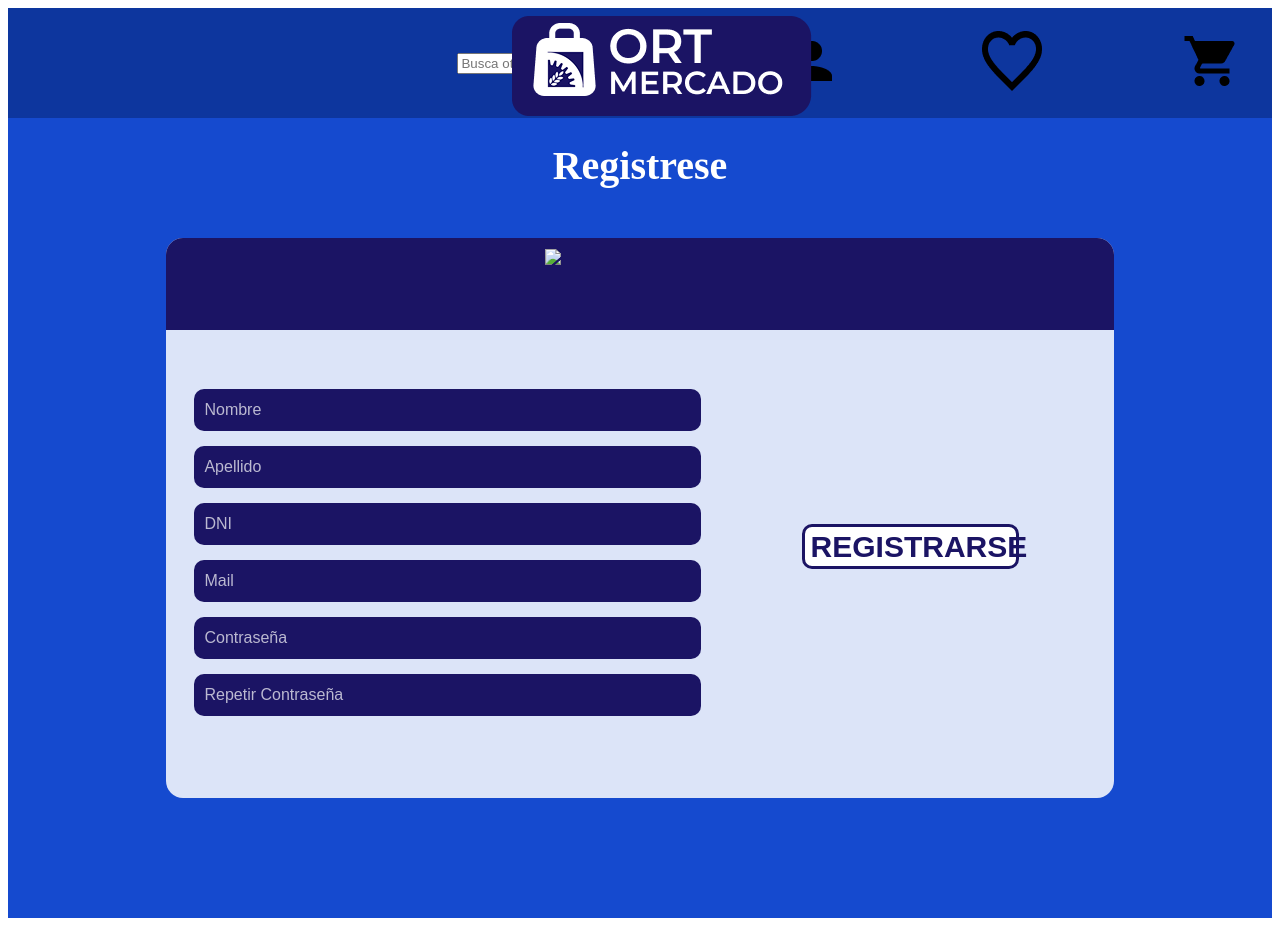
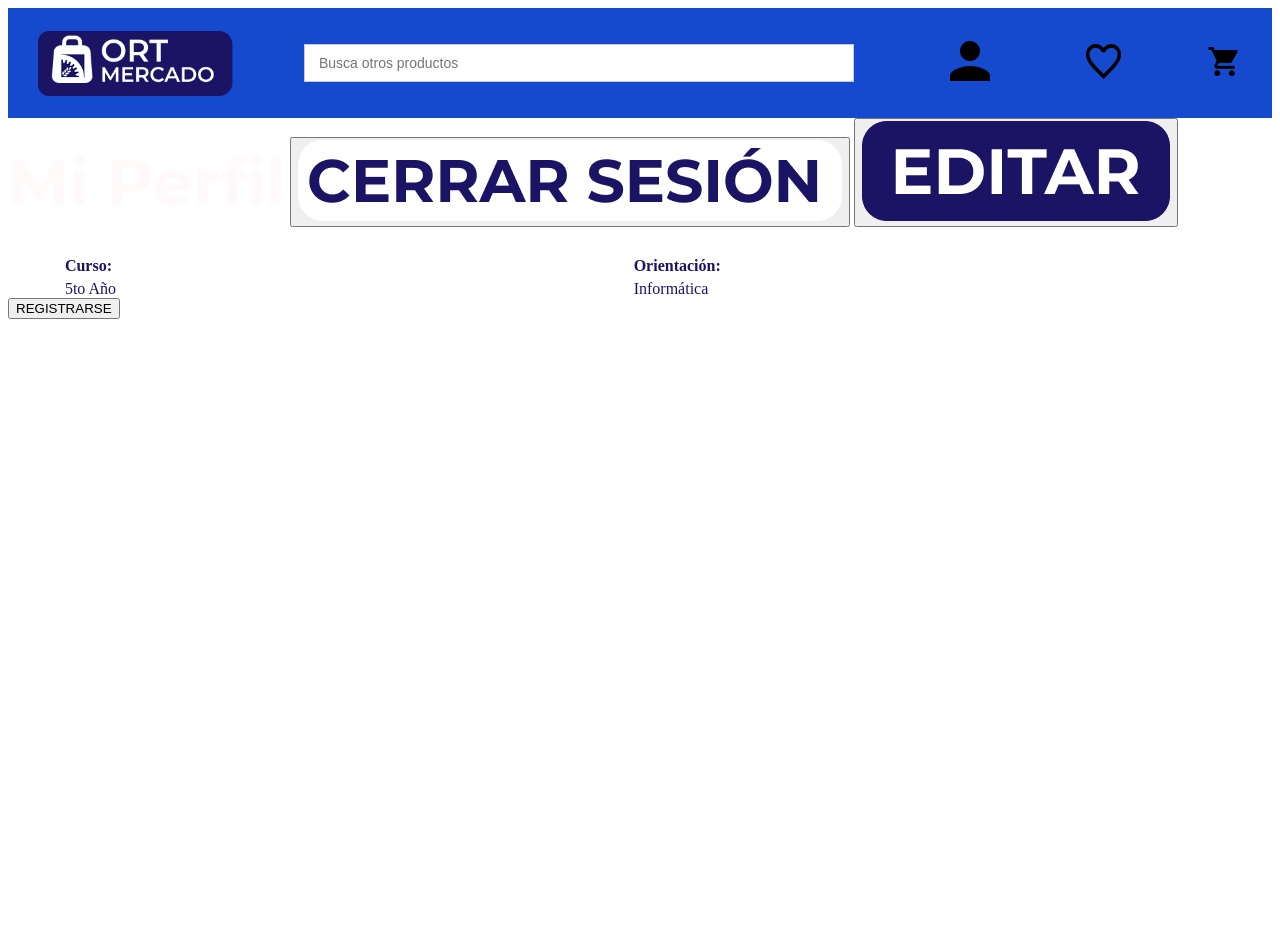
Before and after one commit to 3-TIC-ORT/proyecto-mercado-ort, a website: page Front-end/usuarioinfo/usuario.html in a window 1280 px wide. After the commit the page ends 800 px from the top, so only its background shows below. Drawn offline with nearby package versions, Linux system fonts and the light colour scheme; files that its build step writes are made by us from their sources.

Commit message:
usuarioinfo

```diff
--- a/Front-end/usuarioinfo/usuario.html
+++ b/Front-end/usuarioinfo/usuario.html
@@ -4,47 +4,46 @@
 <head>
   <meta charset="UTF-8">
   <title>Usuario Info</title>
-  <script src="https://cdnjs.cloudflare.com/ajax/libs/socket.io/4.8.1/socket.io.js"></script>
-  <script src="https://cdn.jsdelivr.net/gh/JZylber/SoqueTIC-Client@v1.4.2/soquetic-client.js"></script>
-    <link rel="stylesheet" href="registrese.css">
   <link rel="stylesheet" href="usuarioinfo.css">
 </head>
 <body>
 
   <header class="header">
-    <div class="Logo"></div><a href="../Inicio/Inicio.html">  <img src="Group 70.png" class="Logo"></img> </a>
-    <label for="Búsqueda"></label><br>
-    <input type="text" id="Búsqueda" name="Búsqueda" placeholder="Busca otros productos" required>
-    <div class="user"><a href="../usuarioinfo/usuario.html"> <img src="Group 71.png" ></a></div>
-    <div class="favoritos" ><a href="../Favoritos/Favoritos.html"> <img src="Group 72.png"></a></div>
+    <div class="logo">
+      <a href="../Inicio/Inicio.html">
+        <img src="Group 70.png" class="logo">
+      </a>
+    </div>
+    <input type="text" id="Búsqueda" placeholder="Busca otros productos" required>
+    <div class="user"><a href="../usuarioinfo/usuario.html"><img src="Group 71.png"></a></div>
+    <div class="favoritos"><a href="../Favoritos/Favoritos.html"><img src="Group 72.png"></a></div>
     <div class="cart"><a href="../pantalla del carrito/pantalladelcarrito.html"><img src="Group 73.png"></a></div>
   </header>
 
-  <div class="Fondo">
-    <h1 class="titulo"> Registrese </h1>
-     <div class="CuadradoGris">
+  <div class="CuadroPerfil">
+    <div class="BarraPerfil">
+      <span class="titulo-perfil"><img src="Group 85.png" alt="titulo-perfil"></span>
+      <button class="btn-cerrar"><img src="Group 84.png" alt="btn-cerrar"></button>
+      <button id="botonEditar" class="btn-editar"><img src="Frame 46.png" alt="btn-editar"></button>
+    </div>
 
-       <div class="CuadradoAzul1"></div>
-       <div class="CuadradoAzul"><img src="Group 66.png"  height="55vh" class="Logo"></div>
-       <div class="Formulario">
+    <div class="Formulario">
+      <div class="dato">
+        <label>Curso:</label>
+        <span id="cursoTexto">5to Año</span>
+        <input type="text" id="cursoInput" class="BotonDeCurso" style="display: none;">
+      </div>
 
-    <input type="text"PlaceHolder="Nombre" id="CajaDeNombre" class="BotonDeNombre"  required>
-    <input type="text"PlaceHolder="Apellido" id="CajaDeApellido" class="BotonDeApellido" required>
-    <input type="text"PlaceHolder="DNI" id="CajaDeDNI" class="BotonDeDNI" required>
-    <input type="email"PlaceHolder="Mail" id="CajaDeMail" class="BotonDeMail" required>
-    <input type="text"PlaceHolder="Contraseña" id="CajaDeContraseña" class="BotonDeContraseña" required>
-    <input type="text"PlaceHolder="Repetir Contraseña" id="CajaDeContraseña2" class="BotonDeContraseña2" required>
+      <div class="dato">
+        <label>Orientación:</label>
+        <span id="orientacionTexto">Informática</span>
+        <input type="text" id="orientacionInput" class="BotonDeOrientación" style="display: none;">
+      </div>
+    </div>
 
-
-        <button id="BotondeRegistrar" class="BotonDeRegistrar"> REGISTRARSE </button>
-
-        <div  class="BotonError" id="BotonError" style="display: none;">
-         <p id="MensajeDeError"  style="display: none;" >  ERROR: <br>DNI o contraseña incorrecta</p>
-        </div>
-     </div>
-   </div>
+    <button class="BotonDeRegistrar">REGISTRARSE</button>
   </div>
 
-  <script src="registrese.js"></script>
+  <script src="usuarioinfo.js"></script>
 </body>
 </html>
--- a/Front-end/usuarioinfo/usuarioinfo.css
+++ b/Front-end/usuarioinfo/usuarioinfo.css
@@ -7,7 +7,7 @@
 
 .header {
   height: 70px;
-  background: #0d369e;
+  background: #154acf;
   color: #fff;
   display: flex;
   justify-content: space-between;
@@ -16,162 +16,147 @@
 }
 
 
-.Fondo {
-  width: 100%;
-  height: 100vh;
-  background-color: #154ACF;
-  display: flex;
-  align-items: center;
-  justify-content: center;
-  position: relative;
-  flex-direction: column;
+#Búsqueda {
+  width: 520px;
+  padding: 10px 14px;
+  border-radius: 0px;
+  border: 1px solid #cec8c8;
+  font-size: 14px;
+  outline: none;
+  transition: all 0.3s;
+}
+
+#Búsqueda:focus {
+  border-color: #1a4270;
+  box-shadow: 0 0 5px #1a3d66;
+
+}
+
+.logo {
+
+ height: 65px;
+justify-content: end;
+ align-items: start;
+ left: 4%;
+
+ }
+
+.logo img
+.user img,
+.favoritos img,
+.cart img {
+  width: 35px;
+  height: 35px;
+  cursor: pointer;
+  transition: transform 0.2s ease;
+
+}
+.user img:hover,
+.favoritos img:hover,
+.cart img:hover {
+transform: scale(1.1);
+}
+
+.user, .favoritos, .cart {
+margin-left: 15px;
 }
 
 
 
 
-.titulo {
-  position: absolute;
-  top: 3%;
-  left: 50%;
-  transform: translateX(-50%);
-  color: white;
-  font-size: 40px;
-  margin: 0;
-  margin-bottom: 30px;
-}
 
 
 
 
 .CuadradoGris {
   display: flex;
-  align-items: center ;
   flex-direction: column;
-  gap: 15px;
-  width: 75%;
-  height: 70%;
-  background-color: rgba(255, 255, 255, 0.85);
-  border-radius: 17px;
-  position: absolute;
-  top: 15%;
+  align-items: center;
+  width: 70%;
+  height: 50vh;
+  max-width: 900px;
+  background-color: #f7f7f7;
+  border: 2px solid #1B1464;
+  border-radius: 12px;
+  margin: 100px auto;
+  box-shadow: 0 4px 8px rgba(0,0,0,0.15);
+  overflow: hidden;
 }
-
 
 .CuadradoAzul1 {
   width: 100%;
-  height: 9vh;
-  background-color: #1B1464;
-  position: absolute;
-  top: 3.5%;
+  background-color: #154acf;
+  height:  85px;
+  display: flex;
+  align-items: center;
+  justify-content: space-between;
+  padding: 0 40px;
+  color: white;
+  font-weight: bold;
+  font-size: 20px;
 }
 
-.CuadradoAzul {
-  width: 100%;
-  height: 9vh;
+.CuadradoAzul1 button {
   background-color: #1B1464;
-  border-radius: 17px;
-  top: 1%;
+  color: white;
+  border: none;
+  border-radius: 8px;
+  padding: 10px 20px;
+  font-size: 16px;
+  cursor: pointer;
+  font-weight: 600;
+}
+
+.CuadradoAzul1 button:hover {
+  background-color: #0d093d;
+}
+
+.miperfil {
+
+background-color: #154acf;
+padding: 3px 5px ;
+justify-content: left;
+align-items: left;
+left: 20%;
 }
 
 
 
-.Logo {
-position: absolute;
-top: 2%;
-left: 40%;
-justify-content: center;
-align-items: left;
+.BotonEditar {
+  background-color: #1B1464;
+  color: white;
+  border: none;
+  border-radius: 8px;
+  padding: 8px 16px;
+  font-size: 14px;
+  font-weight: bold;
+  cursor: pointer;
+}
+
+.BotonEditar:hover {
+  background-color: #0e093d;
 }
 
 
-
-
 .Formulario {
+  width: 90%;
+  margin-top: 30px;
   display: flex;
-  justify-content: space-between;
-  align-items: flex-start;
+  justify-content: space-around;
+  align-items: center;
   flex-wrap: wrap;
-  flex-direction: row;
-
-  gap: 15px;
-  position: absolute;
-  top: 27%;
-  justify-self: center;
-   position: absolute;
-  top: 27%;
-  left: 3%;
-  right: 10%;
 }
 
-.BotonDeNombre,
-.BotonDeApellido,
-.BotonDeDNI,
-.BotonDeMail,
-.BotonDeContraseña,
-.BotonDeContraseña2  {
-  width: 60%;
-  height: 5vh;
-  border-radius: 10px;
-  background-color: #1B1464;
-  color: white;
-  border: none;
-  text-align: left;
+.dato {
+  display: flex;
+  flex-direction: column;
+  align-items: flex-start;
+  gap: 5px;
   font-size: 16px;
-  padding-left: 10px;
+  color: #1B1464;
+  width: 40%;
 }
 
-
-.BotonDeNombre::placeholder,
-.BotonDeApellido::placeholder,
-.BotonDeDNI::placeholder,
-.BotonDeMail::placeholder,
-.BotonDeContraseña::placeholder,
-.BotonDeContraseña2::placeholder {
-  color: rgba(255, 255, 255, 0.7);
-  text-align: left;
-}
-
-.BotonDeRegistrar {
-  width: 17vw;
-  height: 45px;
-  border-radius: 10px;
-  color: #1B1464;
-  background-color: white;
-  border: 3px solid #1B1464;
-  font-weight: bold;
-  font-size: 30px;
-  cursor: pointer;
-   position: relative;
-  top: -150px;
-}
-
-.BotonDeRegistrar:hover {
-  background-color: #e0e0e0;
-}
-
-.Registrarse {
-  text-decoration: none;
-  color: #1B1464;
+.dato label {
   font-weight: bold;
 }
-
-.BotonError {
-
-  color: red;
-  font-weight: 1000;
-  width: 19vw;
-  height: 15vh;
-  border-radius: 15px;
-  background-color: white;
-  border: 3px solid red;
-  font-size: 20px;
-  display: none;
-  justify-content: center;
-  align-items: center;
-  text-align: center;
-  position: absolute;
-  top: 68%;
-  left: 87%;
-  transform: translateX(-50%);
-}
--- a/Front-end/usuarioinfo/usuarioinfo.js
+++ b/Front-end/usuarioinfo/usuarioinfo.js
@@ -0,0 +1,37 @@
+// 🔹 MODO EDICIÓN DE DATOS DE USUARIO
+
+const botonEditar = document.getElementById("botonEditar");
+const cursoTexto = document.getElementById("cursoTexto");
+const cursoInput = document.getElementById("cursoInput");
+const orientacionTexto = document.getElementById("orientacionTexto");
+const orientacionInput = document.getElementById("orientacionInput");
+
+let modoEdicion = false;
+
+botonEditar.addEventListener("click", () => {
+  if (!modoEdicion) {
+    // Cambiar a modo edición
+    cursoInput.value = cursoTexto.textContent;
+    orientacionInput.value = orientacionTexto.textContent;
+
+    cursoTexto.style.display = "none";
+    orientacionTexto.style.display = "none";
+    cursoInput.style.display = "block";
+    orientacionInput.style.display = "block";
+
+    botonEditar.textContent = "GUARDAR";
+    modoEdicion = true;
+  } else {
+    // Guardar cambios y volver a modo texto
+    cursoTexto.textContent = cursoInput.value;
+    orientacionTexto.textContent = orientacionInput.value;
+
+    cursoTexto.style.display = "block";
+    orientacionTexto.style.display = "block";
+    cursoInput.style.display = "none";
+    orientacionInput.style.display = "none";
+
+    botonEditar.textContent = "EDITAR";
+    modoEdicion = false;
+  }
+});
```
Also changed, not shown: Front-end/usuarioinfo/Frame 46.png (added), Front-end/usuarioinfo/Group 84.png (added), Front-end/usuarioinfo/Group 85.png (added).
